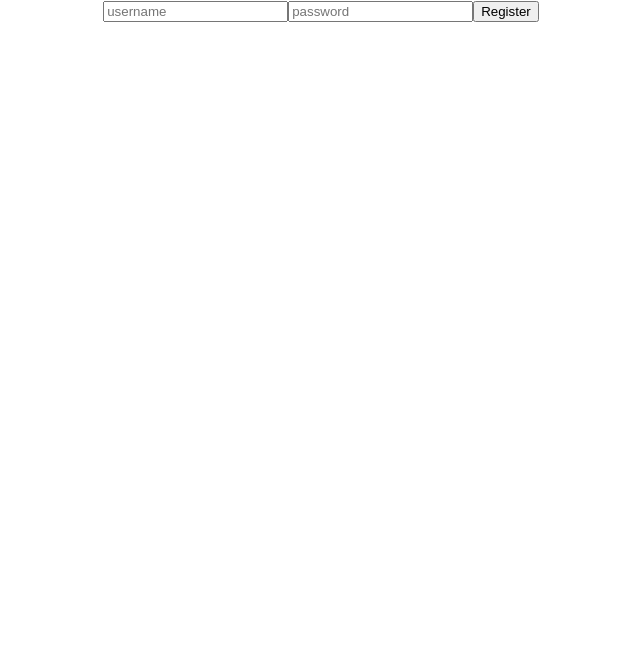
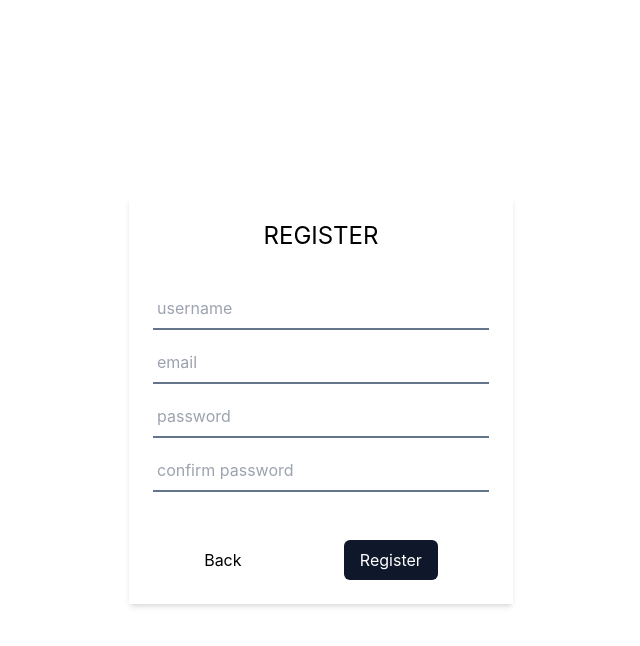
Before and after one commit to tedhn/blog, a React (Create React App) app: page /register in a window 1280 px wide. Shown: the top 646 px of the page, without its empty margins (319-959 px from the left). Built offline with nearby package versions, Linux system fonts and the light colour scheme.

Commit message:
1st working version

```diff
--- a/package.json
+++ b/package.json
@@ -42,5 +42,10 @@
       "last 1 firefox version",
       "last 1 safari version"
     ]
+  },
+  "devDependencies": {
+    "autoprefixer": "^10.4.7",
+    "postcss": "^8.4.14",
+    "tailwindcss": "^3.1.6"
   }
 }
--- /dev/null
+++ b/postcss.config.js
@@ -0,0 +1,6 @@
+module.exports = {
+  plugins: {
+    tailwindcss: {},
+    autoprefixer: {},
+  },
+}
--- a/src/App.tsx
+++ b/src/App.tsx
@@ -4,6 +4,7 @@ import Login from "./Login/Login";
 import Home from "./Home/Home";
 import Register from "./Register/Register";
 import "./App.css";
+import Upload from "./Upload/Upload";
 
 function App() {
 	return (
@@ -12,6 +13,7 @@ function App() {
 				<Route path='/' element={<Home />} />
 				<Route path='/login' element={<Login />} />
 				<Route path='/register' element={<Register />} />
+				<Route path='/upload' element={<Upload />} />
 			</Routes>
 		</div>
 	);
--- a/src/Blog/Blog.tsx
+++ /dev/null
@@ -1,22 +0,0 @@
-import axios from "axios";
-import React, { useEffect } from "react";
-
-const Blog = () => {
-	useEffect(() => {
-		getPost();
-	}, []);
-
-	const getPost = async () => {
-		const jwtToken = localStorage.getItem("jwt");
-
-		const reponse = await axios.get(
-			`http://localhost:1338/api/posts?fields=caption&populate=image&Authorization=Bearer=${jwtToken}`
-		);
-
-		console.log(reponse);
-	};
-
-	return <div>Blog</div>;
-};
-
-export default Blog;
--- a/src/Home/Home.tsx
+++ b/src/Home/Home.tsx
@@ -1,19 +1,47 @@
 import React from "react";
 import { useNavigate } from "react-router-dom";
-import Blog from "../Blog/Blog";
+import Main from "../Main/Main";
+import Blog from "../Main/Main";
+import Input from "../Upload/Upload";
 
 const Home = () => {
 	const navigate = useNavigate();
 	const jwtToken = localStorage.getItem("jwt") || undefined;
 
+	const handleLogout = () => {
+		localStorage.clear();
+		navigate("/");
+	};
+
 	return (
 		<div>
-			<div className='signup'>
-				<button onClick={() => navigate("/login")}>Login</button>
-				<button onClick={() => navigate("/register")}>Register</button>
+			<div className='container mx-auto flex justify-end gap-4 p-2'>
+				{jwtToken ? (
+					<>
+						<button onClick={() => navigate("/upload")} className='text-black'>
+							Upload
+						</button>
+						<button
+							onClick={handleLogout}
+							className='text-white bg-slate-900 px-4 py-2 rounded-md'>
+							Log out
+						</button>
+					</>
+				) : (
+					<>
+						<button onClick={() => navigate("/login")} className='text-black'>
+							Login
+						</button>
+						<button
+							onClick={() => navigate("/register")}
+							className='text-white bg-slate-900 px-4 py-2 rounded-md'>
+							Register
+						</button>
+					</>
+				)}
 			</div>
 
-			{jwtToken && <Blog />}
+			<Main />
 		</div>
 	);
 };
--- a/src/Login/Login.tsx
+++ b/src/Login/Login.tsx
@@ -1,32 +1,45 @@
 import axios from "axios";
-import React, { useEffect, useState } from "react";
+import React, { useState } from "react";
 import { useNavigate } from "react-router-dom";
 
 const Login = () => {
-	const [username, setUsername] = useState("");
+	const [email, setEmail] = useState("");
 	const [password, setPassword] = useState("");
 	const navigate = useNavigate();
 
 	const handleLogin = async () => {
-		const response = await axios.post("http://localhost:1338/api/auth/local", {
-			identifier: "dummy@gmail.com",
-			password: "Password",
-		});
+		try {
+			const response = await axios.post(
+				"http://localhost:1338/api/auth/local",
+				{
+					identifier: email,
+					password: password,
+				}
+			);
+
+			console.log(response.data.jwt);
 
 			localStorage.setItem("jwt", response.data.jwt);
 
 			navigate("/");
+		} catch (e) {
+			console.log(e);
+		}
 	};
 
 	return (
-		<div>
+		<div className='container h-screen mx-auto flex justify-center items-center'>
+			<div className='container w-1/3 min-w- max-w-sm p-6 flex flex-col justify-around gap-9 shadow-md m-auto'>
+				<h2 className='uppercase text-2xl'>Login</h2>
+				<div className='flex flex-col gap-3'>
 					<input
 						type='text'
-				placeholder='username'
-				value={username}
+						placeholder='email'
+						value={email}
 						onChange={(e: React.ChangeEvent<HTMLInputElement>) =>
-					setUsername(e.target.value)
+							setEmail(e.target.value)
 						}
+						className='px-1 py-2 border-solid border-b-2 border-slate-500 outline-0'
 					/>
 					<input
 						type='text'
@@ -35,9 +48,21 @@ const Login = () => {
 						onChange={(e: React.ChangeEvent<HTMLInputElement>) =>
 							setPassword(e.target.value)
 						}
+						className='px-1 py-2 border-solid border-b-2 border-slate-500 outline-0'
 					/>
+				</div>
 
-			<button onClick={handleLogin}>Login</button>
+				<div className='flex justify-around mt-3'>
+					<button className='text-black' onClick={() => navigate("/")}>
+						Back
+					</button>
+					<button
+						className='text-white bg-slate-900 px-4 py-2 rounded-md'
+						onClick={handleLogin}>
+						Login
+					</button>
+				</div>
+			</div>
 		</div>
 	);
 };
--- /dev/null
+++ b/src/Main/Main.tsx
@@ -0,0 +1,55 @@
+import axios from "axios";
+import React, { useEffect, useState } from "react";
+
+const Main = () => {
+	const [posts, setPosts] = useState<Array<any>>();
+	const [images, setImages] = useState<Array<any>>();
+
+	useEffect(() => {
+		getPost();
+		getImage();
+	}, []);
+
+	const getPost = async () => {
+		const jwtToken = localStorage.getItem("jwt");
+
+		const { data } = await axios.get(
+			`http://localhost:1338/api/posts?fields=caption,imageId&populate=user&Authorization=Bearer=${jwtToken}`
+		);
+
+		getImage();
+		// getImage(data.data[0].attributes.imageId);
+		console.log(data);
+		setPosts(data.data);
+	};
+
+	const getImage = async () => {
+		const { data } = await axios.get(`http://localhost:1338/api/upload/files`);
+		console.log(data);
+		setImages(data);
+	};
+
+	return (
+		<div>
+			{posts && images && (
+				<div className='container mx-auto flex flex-wrap justify-around gap-y-4'>
+					{posts?.map((post, index) => {
+						const { image, caption } = post.attributes;
+						return (
+							<div className='h-auto rounded-md p-6 flex flex-col justify-center items-center shadow-md'>
+								<img
+									className='max-w-xs w-48	 max-h-xs object-cover'
+									src={`http://localhost:1338${images![index].url}`}
+									alt=''
+								/>
+								<div className='mt-2'>{caption}</div>
+							</div>
+						);
+					})}
+				</div>
+			)}
+		</div>
+	);
+};
+
+export default Main;
--- a/src/Register/Register.tsx
+++ b/src/Register/Register.tsx
@@ -1,22 +1,42 @@
 import axios from "axios";
 import React, { useEffect, useState } from "react";
+import { useNavigate } from "react-router-dom";
 
 const Register = () => {
 	const [username, setUsername] = useState("");
+	const [email, setEmail] = useState("");
 	const [password, setPassword] = useState("");
+	const [confirm, setConfirm] = useState("");
+
+	const navigate = useNavigate();
 
 	const handleRegister = async () => {
-		const response = await axios.post("http://localhost:1338/api/auth/local", {
-			identifier: "dummy@gmail.com",
-			password: "Password",
-		});
+		try{
+			const response = await axios.post(
+			"http://localhost:1338/api/auth/local/register",
+			{
+				username,
+				password,
+				email,
+			}
+		);
 
+		localStorage.setItem("jwt", response.data.jwt);
+
+		navigate("/");
+		}
+		catch(e){
+			console.log(e)
+		}
 	};
 
-  const verifyPassword = (password:string)=>{}
+	const verifyPassword = (password: string) => {};
 
 	return (
-		<div>
+		<div className='container h-screen mx-auto flex justify-center items-center'>
+			<div className='container max-w-sm p-6 flex flex-col justify-around gap-9 shadow-md m-auto'>
+				<h2 className='uppercase text-2xl'>register</h2>
+				<div className='flex flex-col gap-3'>
 					<input
 						type='text'
 						placeholder='username'
@@ -24,12 +44,17 @@ const Register = () => {
 						onChange={(e: React.ChangeEvent<HTMLInputElement>) =>
 							setUsername(e.target.value)
 						}
+						className='px-1 py-2 border-solid border-b-2 border-slate-500 outline-0'
+					/>{" "}
+					<input
+						type='text'
+						placeholder='email'
+						value={email}
+						onChange={(e: React.ChangeEvent<HTMLInputElement>) =>
+							setEmail(e.target.value)
+						}
+						className='px-1 py-2 border-solid border-b-2 border-slate-500 outline-0'
 					/>
-			{/* <input
-				type='text'
-				placeholder='password'
-				value={password}
-			/> */}
 					<input
 						type='text'
 						placeholder='password'
@@ -37,9 +62,30 @@ const Register = () => {
 						onChange={(e: React.ChangeEvent<HTMLInputElement>) =>
 							setPassword(e.target.value)
 						}
+						className='px-1 py-2 border-solid border-b-2 border-slate-500 outline-0'
 					/>
+					<input
+						type='text'
+						placeholder='confirm password'
+						value={confirm}
+						onChange={(e: React.ChangeEvent<HTMLInputElement>) =>
+							setConfirm(e.target.value)
+						}
+						className='px-1 py-2 border-solid border-b-2 border-slate-500 outline-0'
+					/>
+				</div>
 
-			<button onClick={handleRegister}>Register</button>
+				<div className='flex justify-around mt-3'>
+					<button className='text-black' onClick={() => navigate("/")}>
+						Back
+					</button>
+					<button
+						className='text-white bg-slate-900 px-4 py-2 rounded-md'
+						onClick={handleRegister}>
+						Register
+					</button>
+				</div>
+			</div>
 		</div>
 	);
 };
--- /dev/null
+++ b/src/Upload/Upload.tsx
@@ -0,0 +1,42 @@
+import React, { useState } from "react";
+import { useNavigate } from "react-router-dom";
+import { createPost, uploadImage } from "../api";
+
+const Upload = () => {
+	const [image, setImage] = useState<any>();
+	const [caption, setCaption] = useState("");
+
+	const navigate = useNavigate();
+
+	const handleUpload = async () => {
+		const imageId = await uploadImage(image);
+		createPost(imageId, caption);
+
+		navigate("/");
+	};
+
+	return (
+		<div className='container h-screen flex justify-center items-center'>
+			<div className='flex flex-col justify-around items-center gap-6'>
+				<input
+					type='text'
+					placeholder={"Enter your captions here"}
+					onChange={(e: React.ChangeEvent<HTMLInputElement>) =>
+						setCaption(e.target.value)
+					}
+					className='px-1 py-2 border-solid border-b-2 border-slate-500 outline-0'
+				/>
+				<input
+					type='file'
+					onChange={(e: React.ChangeEvent<HTMLInputElement>) =>
+						setImage(e.target.files![0])
+					}
+				/>
+				{image && <img src={URL.createObjectURL(image)} alt='' />}
+				<button onClick={handleUpload}>upload</button>
+			</div>
+		</div>
+	);
+};
+
+export default Upload;
--- /dev/null
+++ b/src/api.ts
@@ -0,0 +1,25 @@
+import axios from "axios";
+
+const uploadImage = async (image: File) => {
+	let formData = new FormData();
+
+	formData.append("files", image);
+
+	const response = await axios.post(
+		`http://localhost:1338/api/upload`,
+		formData,
+		{
+			headers: { "Content-Type": "multipart/form-data" },
+		}
+	);
+
+	return response.data[0].id;
+};
+
+const createPost = async (imageId: number, caption: string) => {
+	axios.post("http://localhost:1338/api/posts", {
+		data: { caption, imageId, user: 3 },
+	});
+};
+
+export { uploadImage, createPost };
--- a/src/index.css
+++ b/src/index.css
@@ -1,3 +1,14 @@
+@tailwind base;
+@tailwind components;
+@tailwind utilities;
+
+
+* {
+  padding: 0;
+  margin: 0;
+  box-sizing: border-box;
+}
+
 body {
   margin: 0;
   font-family: -apple-system, BlinkMacSystemFont, 'Segoe UI', 'Roboto', 'Oxygen',
--- /dev/null
+++ b/tailwind.config.js
@@ -0,0 +1,8 @@
+/** @type {import('tailwindcss').Config} */
+module.exports = {
+	content: ["./src/**/*.{js,jsx,ts,tsx}"],
+	theme: {
+		extend: {},
+	},
+	plugins: [],
+};
```
Also changed, not shown: 1 other file (tests, documents, lock files or other folders). Lines whose indentation alone changed are shown as unchanged.
